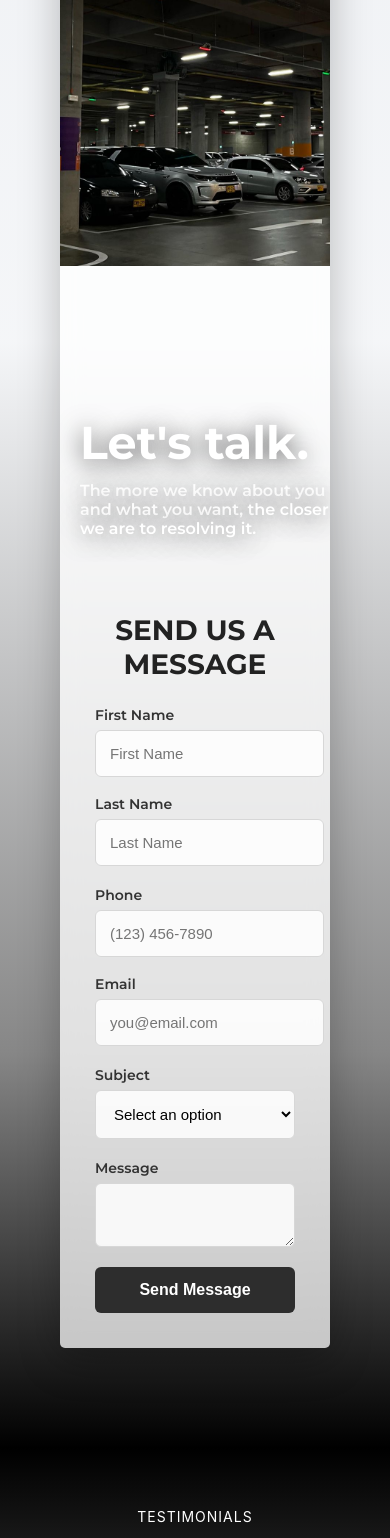
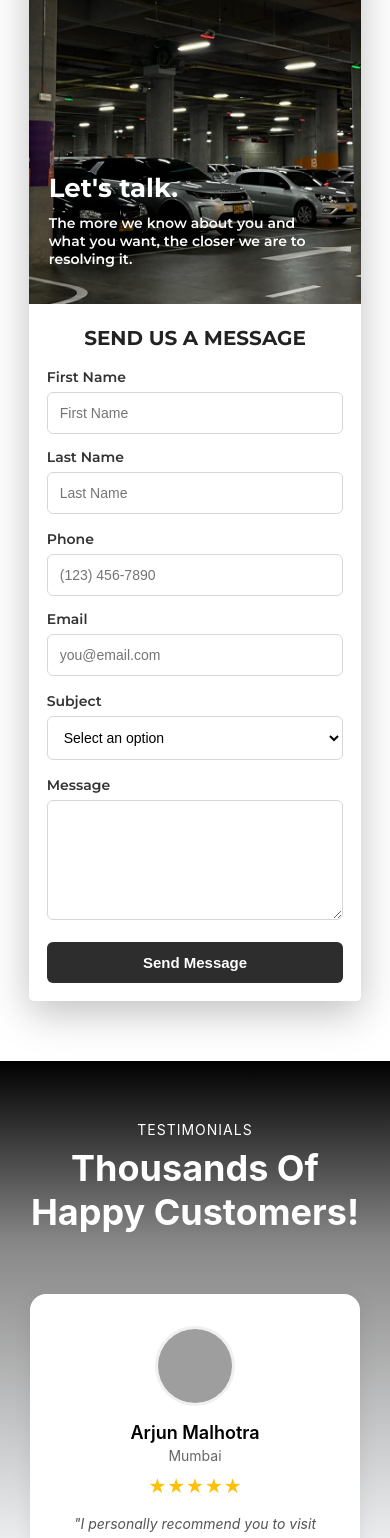
Before and after one commit to Nishxsm/Car_dealer, a React (Vite) app in the folder client/: page / in a window 390 px wide. Shown: the part 10024-11562 px from the top of the page. Built offline with nearby package versions, Linux system fonts and the light colour scheme; grey boxes are pictures that could not be loaded.

Commit message:
mobile responsive

```diff
--- a/client/src/components/Testimonial.jsx
+++ b/client/src/components/Testimonial.jsx
@@ -91,12 +91,16 @@ export default function Testimonial() {
 
 
   const getVisibleReviews = () => {
+  const isMobile = window.innerWidth <= 768;
+  const count = isMobile ? 1 : 4;
+
   const visible = [];
-    for (let i = 0; i < 4; i++) {
+  for (let i = 0; i < count; i++) {
     visible.push(reviews[(currentIndex + i) % reviews.length]);
   }
   return visible;
 };
+
 
   const visibleReviews = getVisibleReviews();
 
@@ -108,7 +112,9 @@ export default function Testimonial() {
       </div>
 
       <div className="carousel-container fade-card">
-        <button onClick={handlePrev} className="arrow-btn arrow-prev" aria-label="Previous">
+
+
+  <button onClick={handlePrev} className="arrow-btn arrow-prev desktop-arrow">
     {"<"}
   </button>
 
@@ -116,24 +122,30 @@ export default function Testimonial() {
     {visibleReviews.map((r) => (
       <div key={r.id} className="testimonial-card">
         <img src={r.photo} alt={r.name} className="user-photo" />
-
         <h4 className="user-name">{r.name}</h4>
         <p className="user-location">{r.location}</p>
-
         <div className="rating">
           {"★".repeat(r.rating)}
           {r.rating < 5 && <span className="empty-star">{"★".repeat(5 - r.rating)}</span>}
         </div>
-
         <p className="review-text">"{r.review}"</p>
       </div>
     ))}
   </div>
 
-        <button onClick={handleNext} className="arrow-btn arrow-next" aria-label="Next">
+
+  <button onClick={handleNext} className="arrow-btn arrow-next desktop-arrow">
     {">"}
   </button>
 </div>
+
+
+
+<div className="mobile-arrows">
+  <button onClick={handlePrev} className="arrow-btn mobile-arrow">{"<"}</button>
+  <button onClick={handleNext} className="arrow-btn mobile-arrow">{">"}</button>
+</div>
+
     </section>
   );
 }
--- a/client/src/styles/footer.css
+++ b/client/src/styles/footer.css
@@ -86,3 +86,85 @@
 .footer-links span {
   margin: 0 8px;
 }
+
+
+
+
+@media (max-width: 1100px) {
+  .footer {
+    padding: 50px 50px;
+  }
+
+  .footer-top {
+    grid-template-columns: repeat(3, 1fr);
+    gap: 40px;
+  }
+}
+
+
+@media (max-width: 768px) {
+  .footer {
+    padding: 40px 30px;
+  }
+
+  .footer-top {
+    grid-template-columns: repeat(2, 1fr);
+    gap: 32px;
+  }
+
+  .footer-col h4 {
+    font-size: 18px;
+  }
+
+  .footer-col a,
+  .footer-col p {
+    font-size: 14px;
+  }
+
+  .social-icons svg {
+    font-size: 16px;
+  }
+
+  .footer-bottom {
+    flex-direction: column;
+    gap: 12px;
+    text-align: center;
+  }
+}
+
+
+@media (max-width: 480px) {
+  .footer {
+    padding: 35px 22px;
+  }
+
+  .footer-top {
+    grid-template-columns: 1fr;
+    gap: 28px;
+  }
+
+  .footer-col h4 {
+    font-size: 17px;
+  }
+
+  .footer-col a,
+  .footer-col p {
+    font-size: 13.5px;
+  }
+
+  .social-icons {
+    gap: 14px;
+  }
+
+  .social-icons svg {
+    font-size: 15px;
+  }
+
+  .footer-bottom {
+    font-size: 14px;
+  }
+
+  .footer-links a {
+    font-size: 13px;
+  }
+}
--- a/client/src/styles/form.css
+++ b/client/src/styles/form.css
@@ -1,4 +1,3 @@
-
 .contact-container {
   min-height: 100vh;
   position: relative;
@@ -9,37 +8,32 @@
   font-family: 'Montserrat', sans-serif;
 }
 
-
 .contact-container::before {
   content: "";
   position: absolute;
   inset: 0;
-  background: linear-gradient(
-    180deg,
-    rgba(240, 242, 245, 1) 0%,
-    rgba(240, 242, 245, 0.7) 30%,
-    rgba(15, 15, 15, 0.5) 75%,
-    rgba(0, 0, 0, 1) 100%
-  );
+
   z-index: -1;
 }
+
 
 
 .contact-card {
   width: 100%;
   max-width: 1200px;
 
-  background: rgba(255, 255, 255, 0.75);
+  background: rgba(255,255,255,0.75);
   backdrop-filter: blur(10px);
 
   border-radius: 5px;
   overflow: hidden;
 
   display: flex;
-  box-shadow: 0 12px 40px rgba(0, 0, 0, 0.25);
+  box-shadow: 0 12px 40px rgba(0,0,0,0.25);
 
   margin-bottom: 40px;
 }
+
 
 
 .form-image {
@@ -56,7 +50,6 @@
   object-fit: cover;
 }
 
-
 .image-text {
   position: absolute;
   bottom: 40px;
@@ -72,12 +65,12 @@
 }
 
 
+
 .form-section {
   flex: 1;
   padding: 55px 55px;
   display: flex;
   flex-direction: column;
-  justify-content: flex-start;
 }
 
 .top-title {
@@ -86,7 +79,6 @@
   text-align: center;
   margin-bottom: 25px;
   color: #222;
-  font-family: 'Montserrat', sans-serif;
 }
 
 .contact-form {
@@ -109,9 +101,9 @@
 
 .form-group label {
   font-size: 14px;
-  color: #333;
   margin-bottom: 6px;
   font-weight: 600;
+  color: #333;
 }
 
 
@@ -122,8 +114,13 @@
   border-radius: 6px;
   padding: 14px;
   font-size: 15px;
-  background: rgba(255, 255, 255, 0.85);
+  background: rgba(255,255,255,0.85);
   transition: 0.2s ease;
+}
+
+.form-section textarea {
+  height: 120px;
+  resize: vertical;
 }
 
 .form-section input:focus,
@@ -151,26 +148,80 @@
 }
 
 
+@media (max-width: 900px) {
 
+  .contact-container {
+    padding: 20px;
+  }
 
-@media (max-width: 900px) {
   .contact-card {
     flex-direction: column;
+    max-width: 95%;
   }
 
   .form-image {
-    height: 330px;
+    height: 260px;
+    min-height: 260px;
+  }
+
+  .image-text h1 {
+    font-size: 32px;
+  }
+
+  .image-text p {
+    font-size: 14px;
+    max-width: 85%;
+  }
+
+  .form-section {
+    padding: 25px 22px;
+  }
+
+  .top-title {
+    font-size: 22px;
+    margin-bottom: 18px;
   }
 
   .form-row {
     grid-template-columns: 1fr;
+    gap: 14px;
   }
 
-  .form-section {
-    padding: 35px;
+  .contact-form {
+    gap: 16px;
+  }
+
+  .form-section input,
+  .form-section select,
+  .form-section textarea {
+    padding: 12px;
+    font-size: 14px;
   }
 
   .submit-btn {
     width: 100%;
+    margin-top: 6px;
+    font-size: 15px;
+    padding: 12px;
   }
 }
+
+
+@media (max-width: 480px) {
+
+  .form-image {
+    height: 200px;
+  }
+
+  .image-text h1 {
+    font-size: 26px;
+  }
+
+  .top-title {
+    font-size: 20px;
+  }
+
+  .form-section {
+    padding: 18px;
+  }
+}
--- a/client/src/styles/testimonial.css
+++ b/client/src/styles/testimonial.css
@@ -119,7 +119,7 @@
 .arrow-btn {
   width: 50px;
   height: 50px;
-  border-radius: 50%;
+  border-radius: 12px;
   border: 2px solid #ddd;
   background: #fff;
   font-size: 24px;
@@ -139,7 +139,7 @@
   transform: scale(1.1);
 }
 
-/* Responsive */
+
 @media (max-width: 1200px) {
   .testimonial-grid {
     grid-template-columns: repeat(2, 1fr);
@@ -165,3 +165,91 @@
     font-size: 20px;
   }
 }
+
+
+
+@media (max-width: 768px) {
+  .carousel-container {
+    flex-direction: column;
+    align-items: center;
+    gap: 20px;
+  }
+
+
+  .testimonial-grid {
+    grid-template-columns: 1fr !important;
+    width: 100%;
+    max-width: 420px;
+  }
+
+
+  .arrow-btn {
+    width: 44px;
+    height: 44px;
+    font-size: 20px;
+    border-radius: 12px;
+    border: none;
+    background: #fff;
+    color: #000;
+    margin: 0 10px;
+    transition: 0.25s ease;
+  }
+
+  .arrow-btn:hover {
+    background: #333;
+    transform: translateY(-2px);
+  }
+
+  .arrow-prev,
+  .arrow-next {
+    order: 5;
+  }
+
+
+  .carousel-container {
+    position: relative;
+  }
+
+  .arrow-prev,
+  .arrow-next {
+    display: inline-flex;
+  }
+}
+
+.mobile-arrows {
+  display: none;
+  justify-content: center;
+  gap: 16px;
+  margin-top: 20px;
+}
+
+.mobile-arrow {
+  width: 46px;
+  height: 46px;
+}
+
+
+
+@media (max-width: 768px) {
+
+
+  .testimonial-grid {
+    grid-template-columns: 1fr !important;
+  }
+
+
+  .desktop-arrow {
+    display: none !important;
+  }
+
+  .mobile-arrows {
+    display: flex;
+  }
+
+
+  .mobile-arrows .arrow-btn {
+    display: flex;
+    align-items: center;
+    justify-content: center;
+  }
+}
```
Lines whose indentation alone changed are shown as unchanged.
